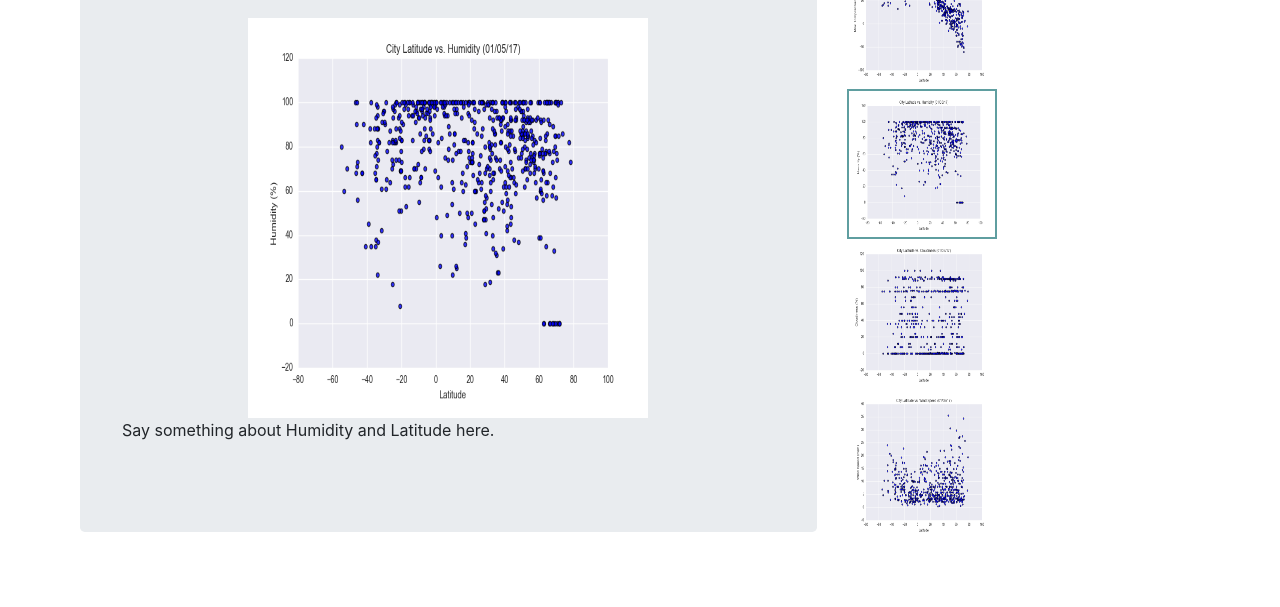
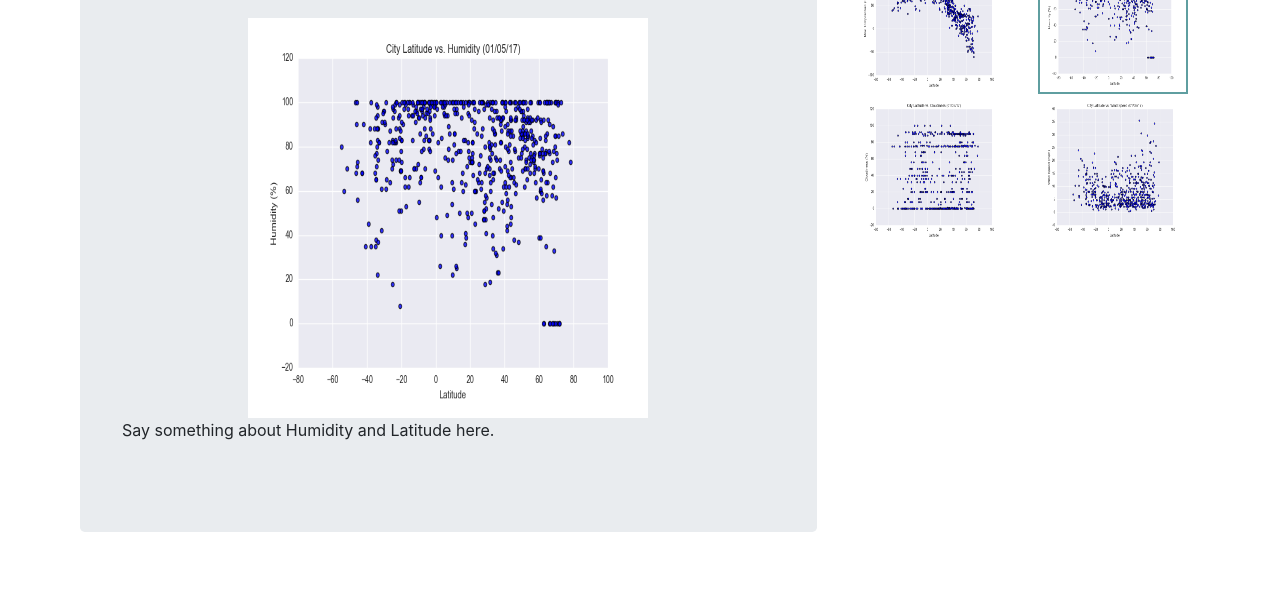
Before and after one commit to tratnikc/Web-Design-Challenge, a plain HTML site: page humidity.html in a window 1280 px wide. Shown: the part 193-800 px from the top of the page. Drawn offline with nearby package versions, Linux system fonts and the light colour scheme.

Commit message:
place article inside col

```diff
--- a/humidity.html
+++ b/humidity.html
@@ -68,26 +68,43 @@
             <div>
               <h2>Visualizations</h2>
               <hr>
+              <div class="container">
+                  <div class="row">
+                      <div class="col-sm">
                         <article>
                             <a target="_blank" href="maxtemp.html">
                               <img src="images/Fig1.png" class="image-thumbs" >
                             </a>
                           </article>
+                      </div>
+
+                      <div class="col-sm">
                         <article>
                             <a target="_blank" href="humidity.html">
                               <img src="images/Fig2.png" class="image-border">
                             </a>
                           </article>
+                      </div>
+
+                      <div class="col-sm">
                         <article>
                             <a target="_blank" href="cloudiness.html">
                               <img src="images/Fig3.png" class="image-thumbs">
                             </a>
                           </article>
+                      </div>
+
+                      <div class="col-sm">
                         <article>
                             <a target="_blank" href="windspeed.html">
                               <img src="images/Fig4.png" class="image-thumbs">
                             </a>
                           </article>
+                      </div>
+
+                  </div>
+              </div>
+
             </div>
           </div>
         </div>
```
Lines whose indentation alone changed are shown as unchanged.
